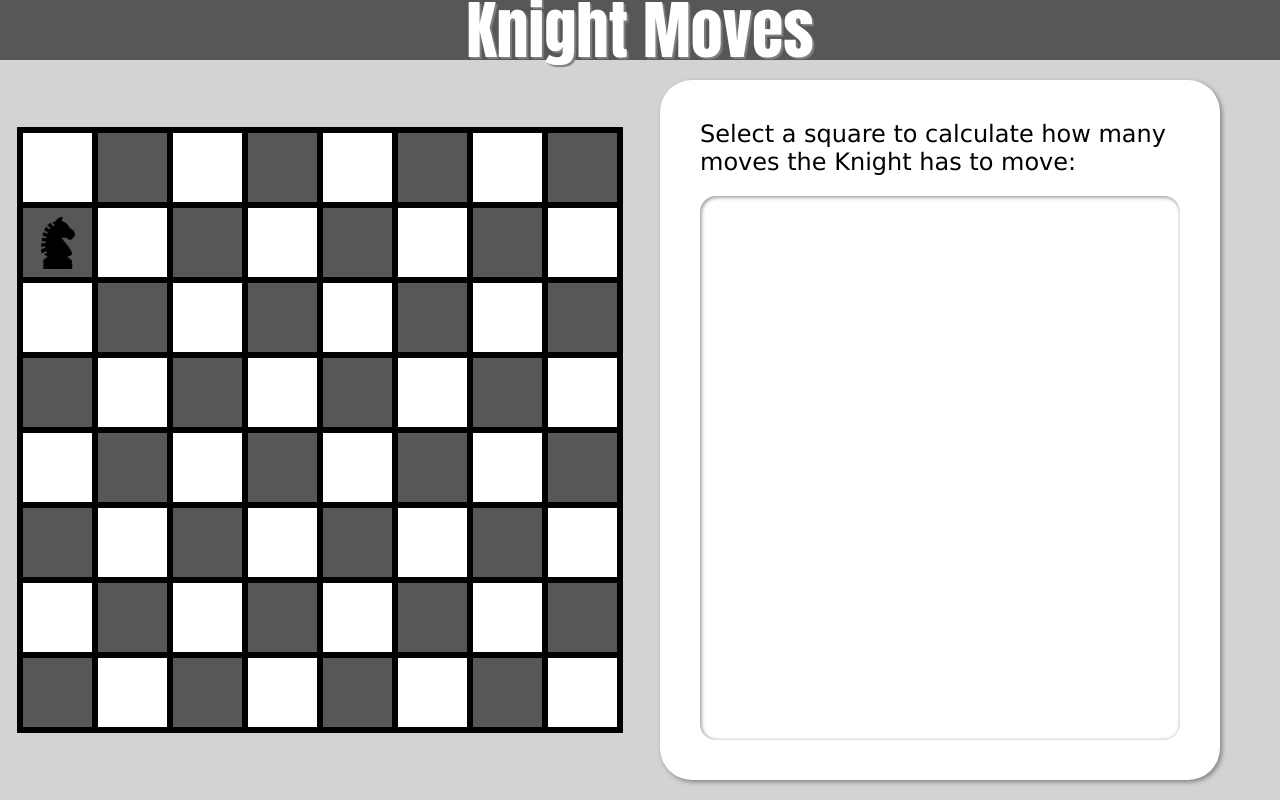
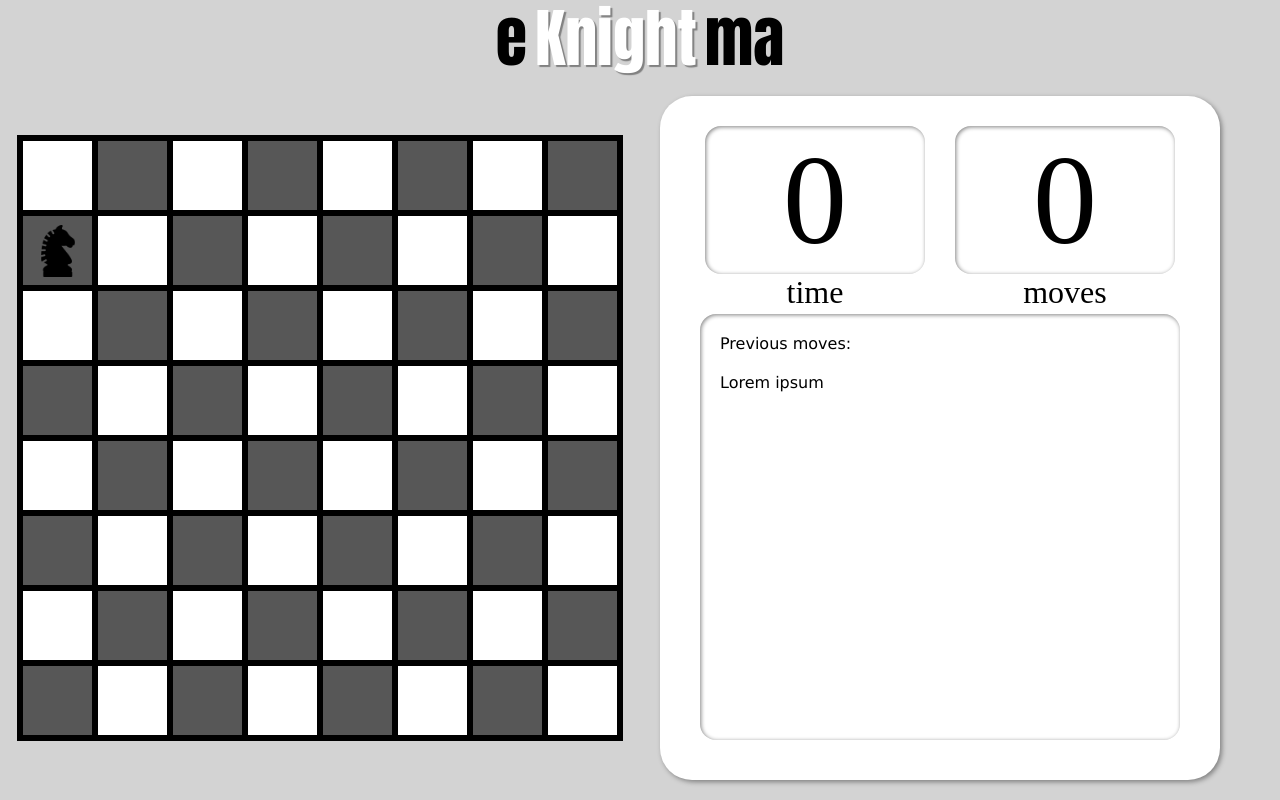
Before and after one commit to Asthere0n/E-knight-ma, a website with bundled scripts: page index.html in a window 1280 px wide. Built offline with nearby package versions, Linux system fonts and the light colour scheme.

Commit message:
Added a time and moves counter.

```diff
--- a/index.html
+++ b/index.html
@@ -3,13 +3,13 @@
 <head>
     <meta charset="UTF-8">
     <meta name="viewport" content="width=device-width, initial-scale=1.0">
-    <title>Knight move</title>
+    <title>e-Knight-ma</title>
     <link rel="stylesheet" href="styles.css">
 </head>
 <body>
     <div id="layout">
         <div id="header">
-            <h1>Knight Moves</h1>
+            <h1>e<span>Knight</span>ma</h1>
         </div>
 
         <div id="content">
@@ -89,12 +89,26 @@
 
         </div>
 
-        <div id="log-display">
-            <p>Select a square to calculate how many moves the Knight has to move:</p>
-            <div id="log">
+        <div id="display">
+            <div id="infoPanel">
+                <div class="counter" id="moves-left">
+                    <span>0</span>
+                </div>
+                <div class="counter" id="timer">
+                    <span>0</span>
+                </div>
+                <span class="infoLabel">time</span>
+                <span class="infoLabel">moves</span>
+            </div>
 
+            <div id="log-box">
+                <p>Previous moves:</p>
+                <div id="log">
+                    <p>Lorem ipsum</p>
+                </div>
             </div>
         </div>
     </div>
+    <script type="module" src="app/app.js"></script>
 </body>
 </html>
--- a/styles.css
+++ b/styles.css
@@ -10,7 +10,7 @@
     width: 100%;
     display: grid;
     grid-template-columns: 1fr 1fr;
-    grid-template-rows: 60px 1fr;
+    grid-template-rows: 76px 1fr;
     grid-template-areas:
     "header header"
     "content log-display "
@@ -21,13 +21,16 @@
     display: flex;
     justify-content: center;
     align-items: center;
-    background-color: rgb(87, 87, 87);
     padding-block: 10px;
     h1{
         font-size: 4rem;
         font-family: Impact, Haettenschweiler, 'Arial Narrow Bold', sans-serif;
-        color: white;
-        text-shadow: 2px 2px 1px gray;
+        color: black;
+        span{
+            color: white;
+            margin-inline: 8px;
+            text-shadow: 2px 2px 1px gray;
+        }
     }
 }
 
@@ -50,6 +53,7 @@
 }
 .square:hover{
     background-color: rgb(185, 185, 185);
+    cursor: pointer;
 }
 .white{
     background-color: white;
@@ -64,7 +68,7 @@
     background-position: center;
 }
 
-#log-display{
+#display{
     grid-area: log-display;
     background-color: rgb(255, 255, 255);
     margin: 20px 60px 20px 20px;
@@ -73,21 +77,47 @@
     box-shadow: 2px 2px 5px gray;
     display: flex;
     flex-direction: column;
-    p{
-        font-size: 1.5rem;
-        margin: 10px;
-        font-family: Verdana, Geneva, Tahoma, sans-serif;
-    }
 }
-#log{
+
+#infoPanel{
+    height: 10rem;
+    display: grid;
+    grid-template-rows: 1fr 12px;
+    grid-template-columns: 1fr 1fr;
+    text-align: center;
+}
+.infoLabel{
+    font-size: 2rem;
+}
+.counter{
+    margin-inline: 15px;
+    text-align: center;
+    box-shadow: 1px 1px 4px gray inset;
+    border-radius: 1rem;
+    align-content: center;
+    font-size: 8rem;
+}
+
+#log-box{
     flex-grow: 1;
+    display: flex;
+    flex-direction: column;
     align-items: flex-start;
     justify-content: flex-start;
     margin: 10px;
+    margin-top: 28px;
     padding: 10px;
     border-radius: 1rem;
     background-color: white;
     box-shadow: 1px 1px 4px gray inset;
+    p{
+        font-size: 3 rem;
+        margin: 10px;
+        font-family: Verdana, Geneva, Tahoma, sans-serif;
+    }
+    #log{
+        flex-grow: 1;
+    }
 }
 
 #footer{
```
Also changed, not shown: app/utils/addresses.js (added).
